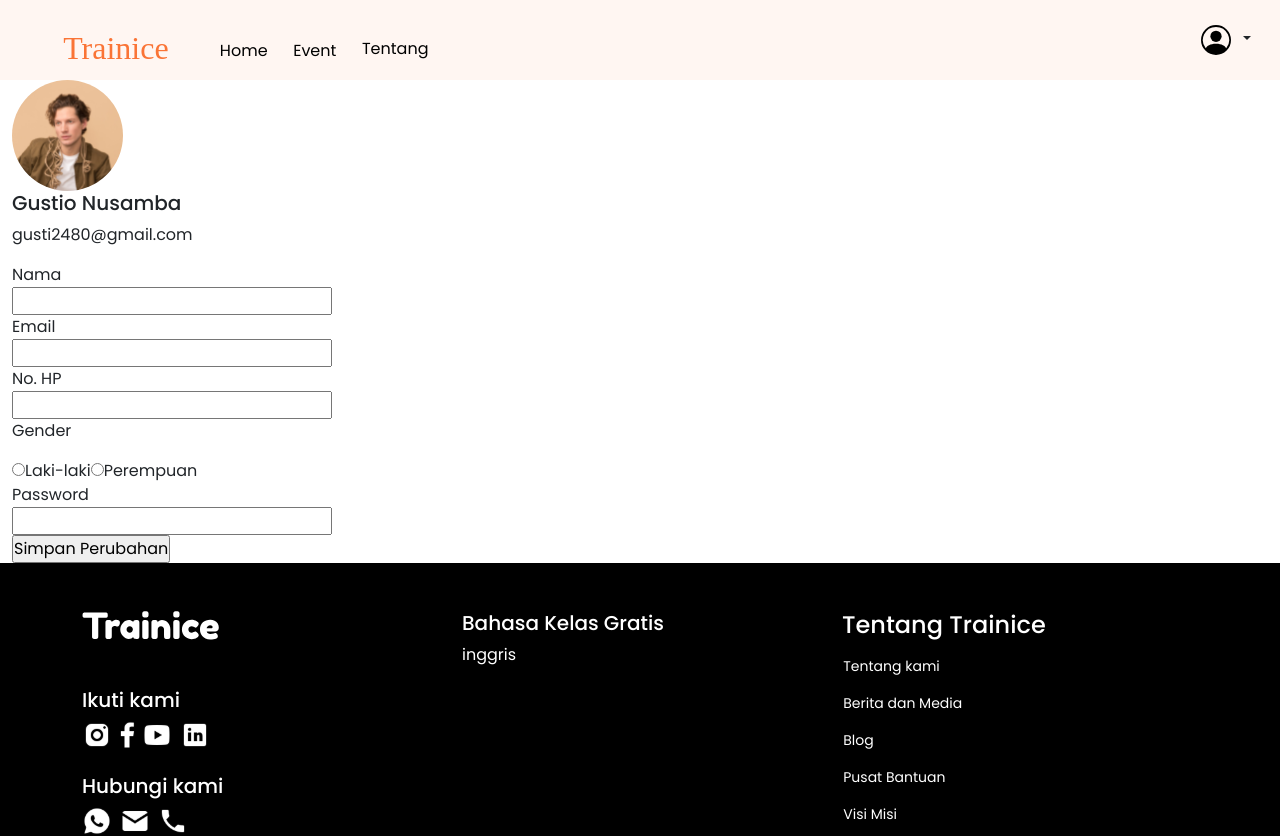
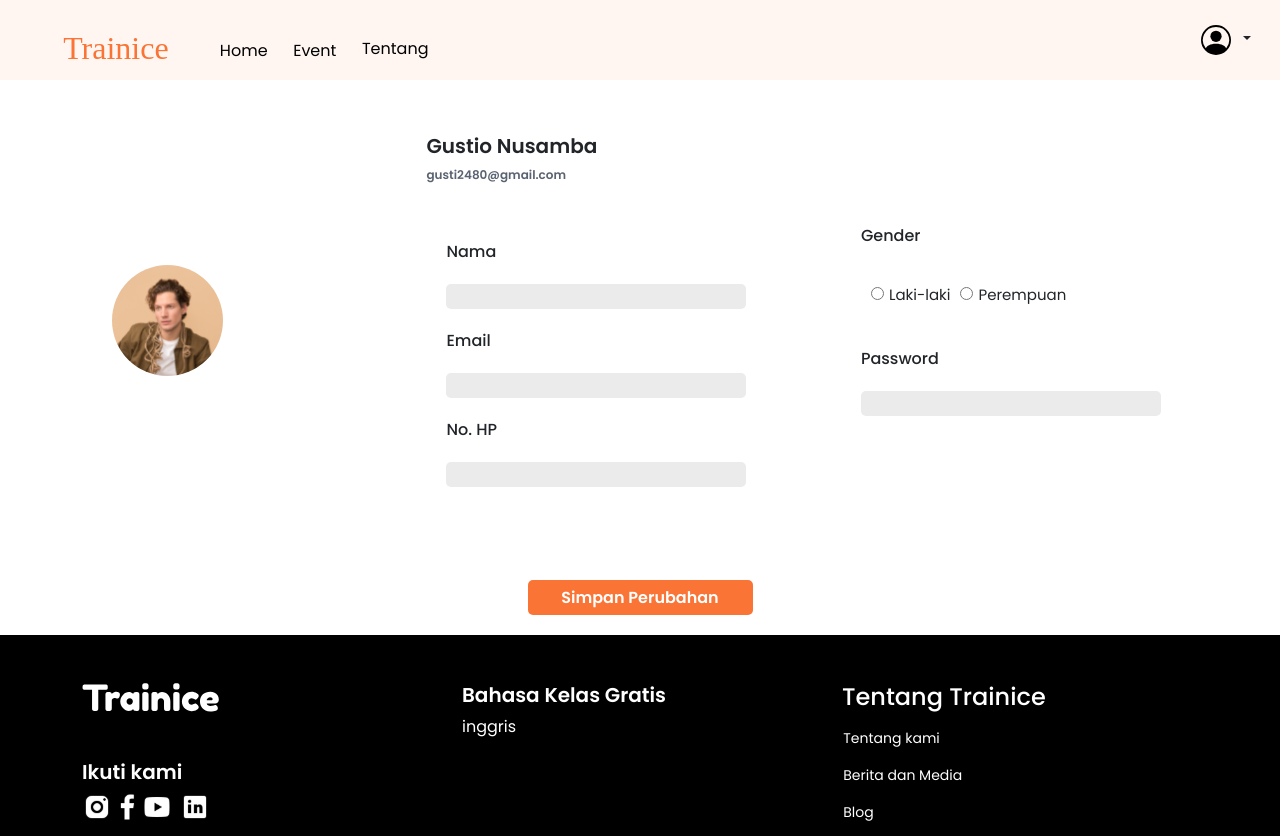
Before and after one commit to rg-km/final-project-engineering-69, a React (Create React App) app in the folder trainice/: page / in a window 1280 px wide. Shown: the top 836 px of the page. Built offline with nearby package versions, Linux system fonts and the light colour scheme.

Commit message:
Edit Profile

```diff
--- a/trainice/src/components/EditProfile.css
+++ b/trainice/src/components/EditProfile.css
@@ -1,8 +1,92 @@
 * {
   --orange: #fa7436;
-  --grey: #ebebeb;
+  --lightGrey: #ebebeb;
+  --darkGrey: #5a6371;
   margin: 0;
   padding: 0;
   box-sizing: border-box;
   font-family: "Poppins", sans-serif;
 }
+
+.edit-profile-content {
+  display: flex;
+  align-items: center;
+  width: 100%;
+  height: 60vh;
+  /* flex-direction: column; */
+  /* justify-content: center; */
+}
+
+.left-container {
+  width: 33%;
+  padding: 0 100px;
+}
+
+.mid-container {
+  width: 33%;
+}
+
+.right-container {
+  width: 33%;
+}
+
+h5 {
+  font-size: 20px;
+  font-weight: 600;
+}
+
+.mid-content p {
+  font-size: 12px;
+  font-weight: 600;
+  color: var(--darkGrey);
+}
+
+form {
+  padding: 20px;
+}
+
+label {
+  padding: 20px 0;
+}
+
+.mid-content label,
+.right-content p,
+#password-label {
+  font-size: 16px;
+  font-weight: 500;
+}
+
+#laki,
+#perempuan {
+  margin-left: 10px;
+}
+
+.gender-label {
+  font-size: 15px;
+  margin-left: 5px;
+}
+
+.mid-content input,
+#password {
+  width: 300px;
+  height: 25px;
+  background-color: var(--lightGrey);
+  border: none;
+  border-radius: 5px;
+}
+
+.form-submit {
+  /* background-color: aqua; */
+  text-align: center;
+}
+
+#submit {
+  width: 225px;
+  height: 35px;
+  background-color: var(--orange);
+  border: none;
+  border-radius: 5px;
+  color: white;
+  font-size: 16px;
+  font-weight: 600;
+}
--- a/trainice/src/components/EditProfile.js
+++ b/trainice/src/components/EditProfile.js
@@ -36,16 +36,22 @@ function EditProfile() {
               <form>
                 <p id="gender">Gender</p>
                 <input type="radio" id="laki" name="gender" value="laki" />
-                <label for="laki">Laki-laki</label>
+                <label for="laki" class="gender-label">
+                  Laki-laki
+                </label>
                 <input
                   type="radio"
                   id="perempuan"
                   name="gender"
                   value="perempuan"
                 />
-                <label for="perempuan">Perempuan</label>
+                <label for="perempuan" class="gender-label">
+                  Perempuan
+                </label>
                 <br />
-                <label for="password">Password</label>
+                <label for="password" id="password-label">
+                  Password
+                </label>
                 <br />
                 <input type="password" id="password" name="password" />
                 <br />
@@ -53,9 +59,11 @@ function EditProfile() {
             </div>
           </div>
         </div>
-        <form>
-          <input type="submit" id="submit" value="Simpan Perubahan" />
-        </form>
+        <div className="form-submit">
+          <form>
+            <input type="submit" id="submit" value="Simpan Perubahan" />
+          </form>
+        </div>
       </div>
       <Footer></Footer>
     </>
```
